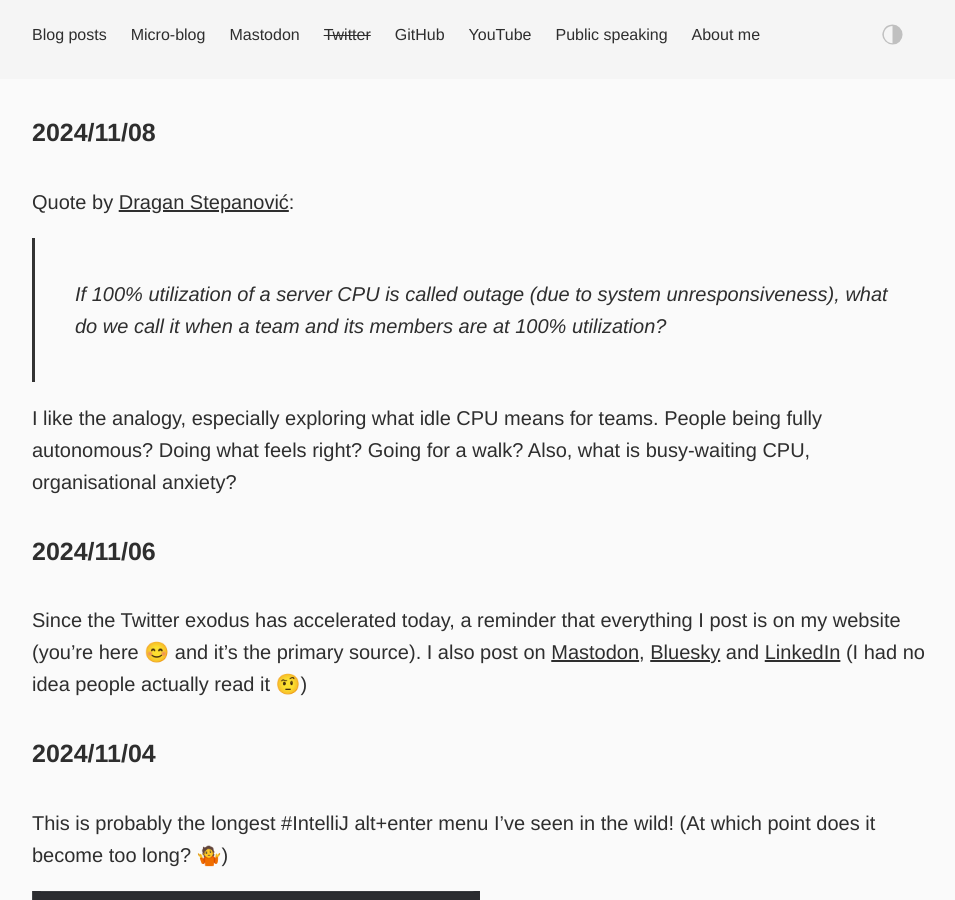
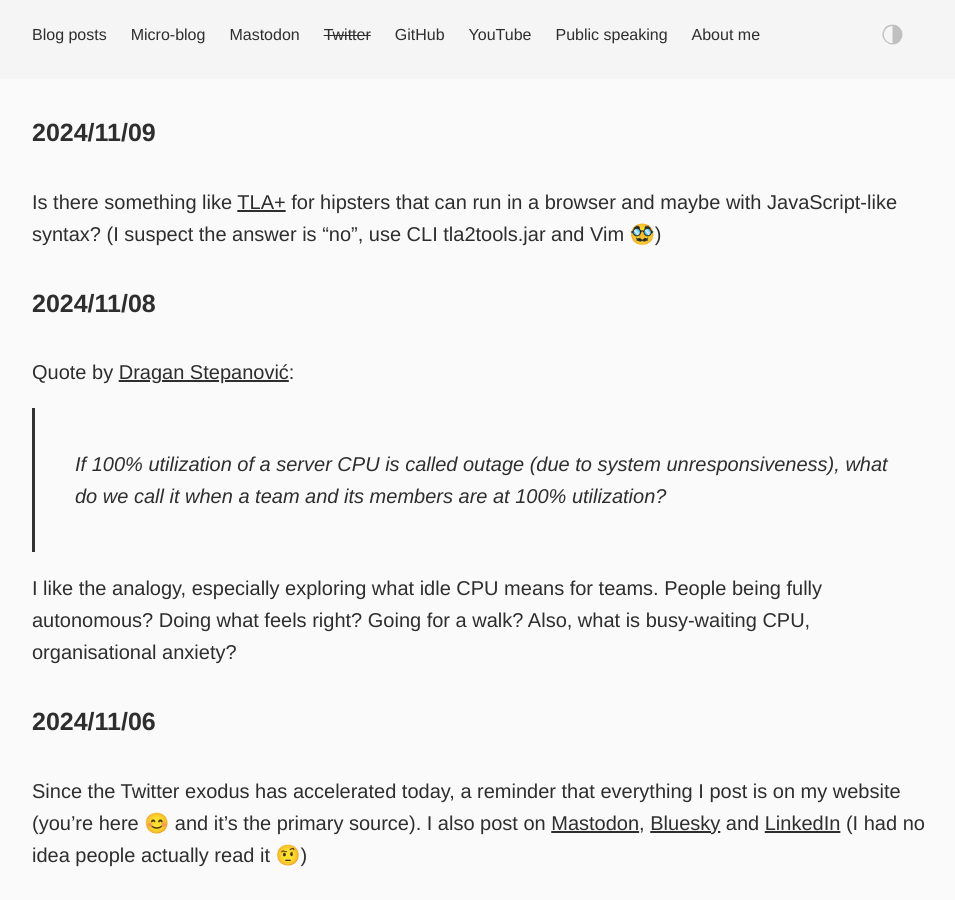
Before and after one commit to dkandalov/dkandalov.github.io, a Jekyll site: the page built from micro-blog.md, in a window 1280 px wide and 900 px high. Shown: the whole window, without its empty margins (160-1115 px from the left). Built offline with Jekyll 4.4.1, drawn with Linux system fonts in a browser that asks for light colours.

Commit message:
updated micro-blog

```diff
--- a/micro-blog.md
+++ b/micro-blog.md
@@ -2,6 +2,9 @@
 layout: post
 permalink: /micro-blog/
 ---
+
+#### 2024/11/09
+Is there something like [TLA+](https://lamport.azurewebsites.net/tla/tla.html) for hipsters that can run in a browser and maybe with JavaScript-like syntax? (I suspect the answer is "no", use CLI tla2tools.jar and Vim 🥸)
 
 #### 2024/11/08
 Quote by [Dragan Stepanović](https://mastodon.social/@d_stepanovic/113126280939503982):
```
